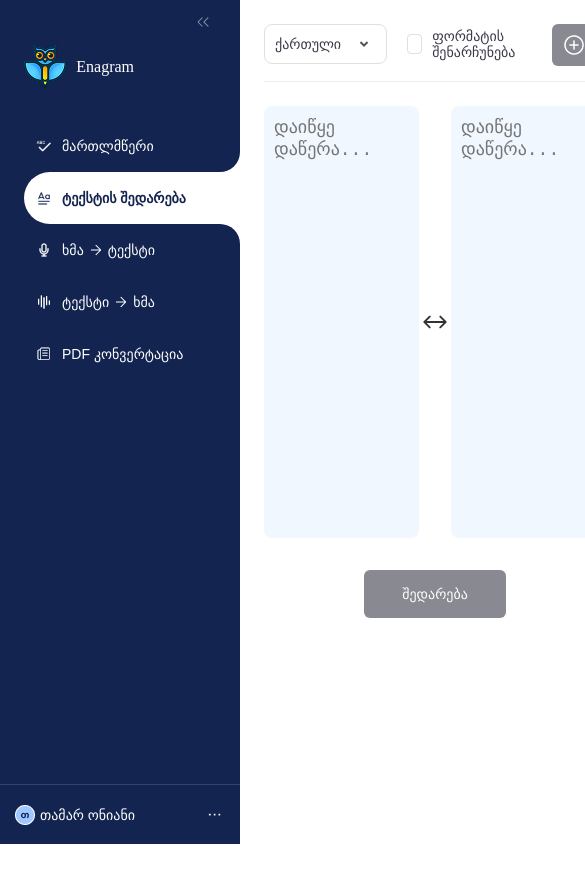
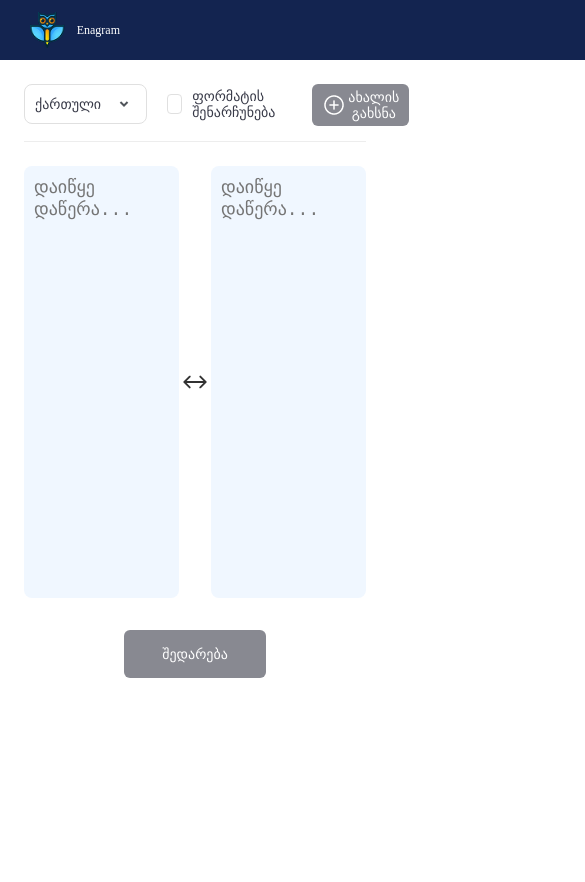
Before and after one commit to GabrielLomtatidze/comparision, a React (Vite) app in the folder text/: page / in a window 390 px wide. Shown: the top 882 px of the page, 585 px wide, since content can reach past the window. Before the commit the page ends 844 px from the top, so only its background shows below. Built offline with nearby package versions, Linux system fonts and the light colour scheme.

Commit message:
start responsive design

```diff
--- a/text/src/App.tsx
+++ b/text/src/App.tsx
@@ -7,7 +7,7 @@ function App() {
 
   return (
     <>
-      <div style={{ display: "flex"  }}>
+      <div className="app">
         <Siderbar />
 
         <TextComparison />
--- a/text/src/components/SideBar.tsx
+++ b/text/src/components/SideBar.tsx
@@ -8,6 +8,7 @@ import documentation_icon from "../assets/document_icon.png"
 import profile_icon from "../assets/user_image.png"
 import dots_icon from "../assets/dots.png"
 import arrow_right from "../assets/arrow_right.png"
+import menu_icon from "../assets/menu_icon.png"
 
 export default function Siderbar() {
 
@@ -17,7 +18,7 @@ export default function Siderbar() {
             <div className="side_bar">
                 <img src={left_icon} alt="left_icon" className="left_icon"/>
                 <div className="logo_area">
-                    <img src={icon} alt="logo" />
+                    <img src={icon} alt="logo" className="logo_icon"/>
                     <p className="logo_text">Enagram</p>
                 </div>
 
@@ -26,6 +27,7 @@ export default function Siderbar() {
                         <img src={check_icon} alt="check_icon" />
                         <p className="nav_item_text">მართლმწერი</p>
                     </div>
+                    <img src={menu_icon} alt="menu_icon" className="menu_icon"/>
                     <div className="nav_item active">
                         <img src={spelling_icon} alt="spelling_icon" />
                         <p className="nav_item_text">ტექსტის შედარება</p>
--- a/text/src/pages/TextComparison.tsx
+++ b/text/src/pages/TextComparison.tsx
@@ -1,6 +1,6 @@
 import down_icon from "../assets/down_icon.png"
 import plus_icon from "../assets/plus_icon.png"
-import { useState, useEffect, useRef } from "react"
+import { useState } from "react"
 import nextTo_icon from "../assets/nextTo_icon.png"
 import retry_icon from "../assets/retry_icon.png"
 import * as Diff from "diff"
--- a/text/src/styles/components/_sideBar.css
+++ b/text/src/styles/components/_sideBar.css
@@ -27,12 +27,17 @@
     color: white;
 }
 
+.menu_icon{
+    display: none;
+}
+
 .side_bar .nav_area {
     width: 100%;
     position: relative;
     top: 76px;
     padding-left: 24px;
 }
+
 .nav_item {
     width: 100%;
     height: 52px;
@@ -133,3 +138,56 @@
     color: white;
     margin-left: 5px;
 }
+
+
+@media (max-width: 830px) {
+
+    .side_bar {
+        width: 100vh;
+        height: 60px;
+        background-color: #132450;
+        overflow: hidden;
+        flex-shrink: 0;
+    }
+
+    .side_bar .left_icon {
+        display: none;
+    }
+
+    .menu_icon{
+        width: 100px;
+        height: 100px;
+        background-color: red;
+        z-index: 99999;
+    }
+
+    .side_bar .logo_area {
+        width: 90px;
+        height: 36px;
+        top: 12px;
+        left: 30px;
+        position: relative;
+        justify-content: space-between;
+        align-items: center;
+        display: flex;
+    }
+
+    .logo_icon{
+        width: 34.9px;
+        height: 36px;
+    }
+
+    .side_bar .logo_area .logo_text {
+        color: white;
+        font-size: 12px;
+    }
+
+    .side_bar .nav_area {
+        display: none;
+    }
+
+    .side_bar .user_info_area {
+        display: none;
+
+    }
+}
--- a/text/src/styles/index.css
+++ b/text/src/styles/index.css
@@ -8,3 +8,17 @@
     padding: 0;
     box-sizing: border-box;
 }
+
+.app{
+    display: flex;
+}
+
+
+@media (max-width: 830px) {
+
+
+    .app{
+        display: flex;
+        flex-direction: column;
+    }
+}
```
Also changed, not shown: text/src/assets/arrow_up_to_down_icon.png (added), text/src/assets/menu_icon.png (added).
